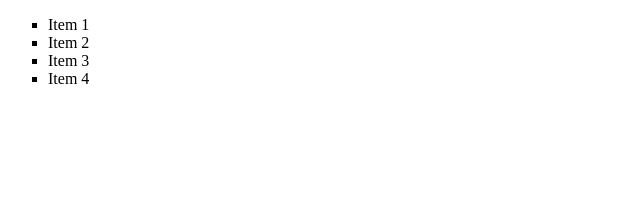
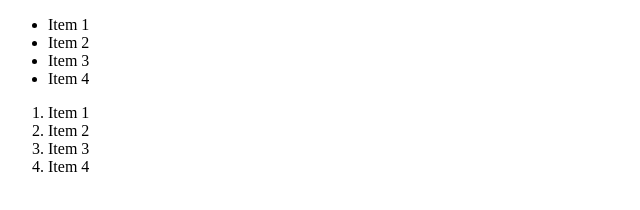
Before and after one commit to cshaw00048/HTML-CSS, a plain HTML site: page htmlSandbox/06_lists_tables.html in a window 1280 px wide. Shown: the whole page, without its empty margins (0-640 px from the left). Drawn offline with Linux system fonts and the light colour scheme.

Commit message:
added ordered list

```diff
--- a/htmlSandbox/06_lists_tables.html
+++ b/htmlSandbox/06_lists_tables.html
@@ -8,11 +8,19 @@
   </head>
   <body>
     <!-- Unorderd List -->
-    <ul style="list-style: square">
+    <ul>
       <li>Item 1</li>
       <li>Item 2</li>
       <li>Item 3</li>
       <li>Item 4</li>
     </ul>
+
+    <!-- Ordered List -->
+    <ol>
+      <li>Item 1</li>
+      <li>Item 2</li>
+      <li>Item 3</li>
+      <li>Item 4</li>
+    </ol>
   </body>
 </html>
```
